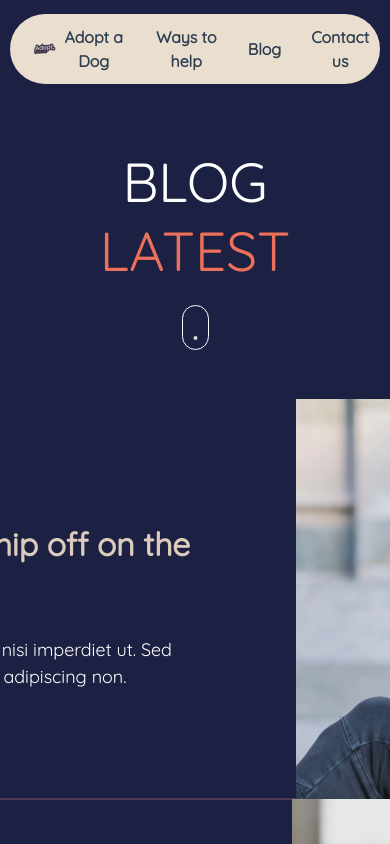
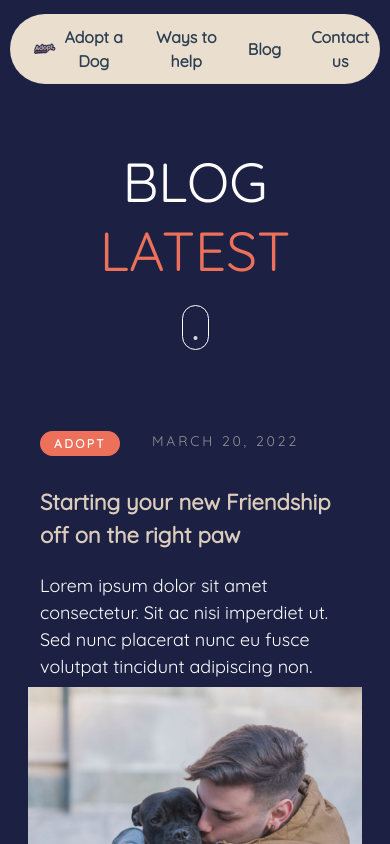
Before and after one commit to AGBestol/Priutdog, a Vue app: page /blog in a window 390 px wide. Shown: the top 844 px of the page. Built offline with nearby package versions, Linux system fonts and the light colour scheme; the HTML template or start-up script is replaced by a standard one.

Commit message:
adaptiv with blog

```diff
--- a/src/style/blog.scss
+++ b/src/style/blog.scss
@@ -115,3 +115,46 @@
 
 
 }
+@media screen and (max-width: 1200px) {
+    .blogs{
+        &__blog{
+            height: 500px;
+            width: 750px;
+            &_info{
+                height: 400px;
+                &-title{
+                    font-size: 22px;
+                }
+                &-text{
+                    font-size: 18px;
+                }
+            }
+        }
+    }
+}
+@media screen and (max-width: 800px) {
+    .blogs{
+        height: 2000px;
+        &__blog{
+            display: flex;
+            flex-direction: column;
+            justify-content: center;
+            align-items: center;
+            height: 600px;
+            width: 500px;
+            & >img{
+                max-width: 67%;
+            }
+            &_info{
+                height: 256px;
+                width: 310px;
+                &-title{
+                    font-size: 22px;
+                }
+                &-text{
+                    font-size: 18px;
+                }
+            }
+        }
+    }
+}
```
